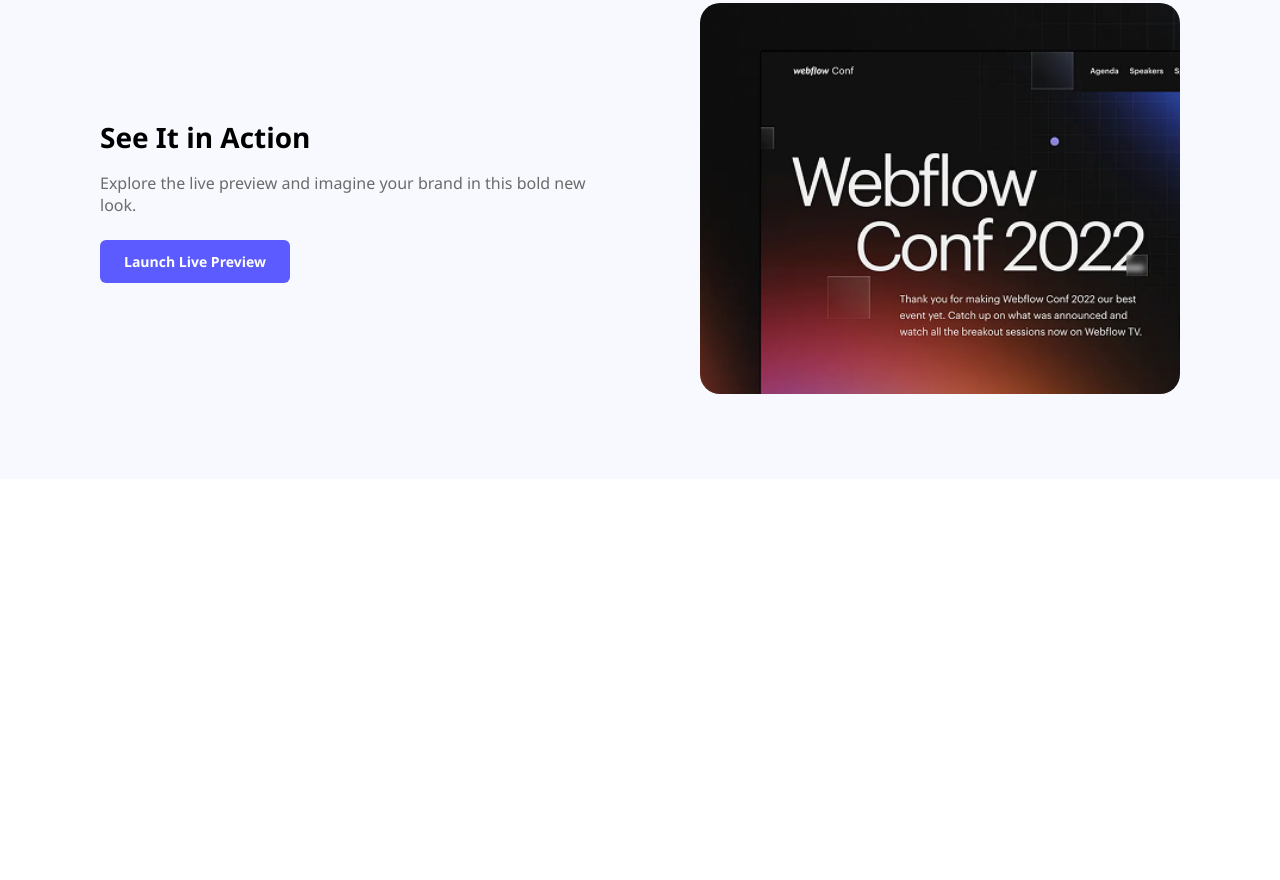
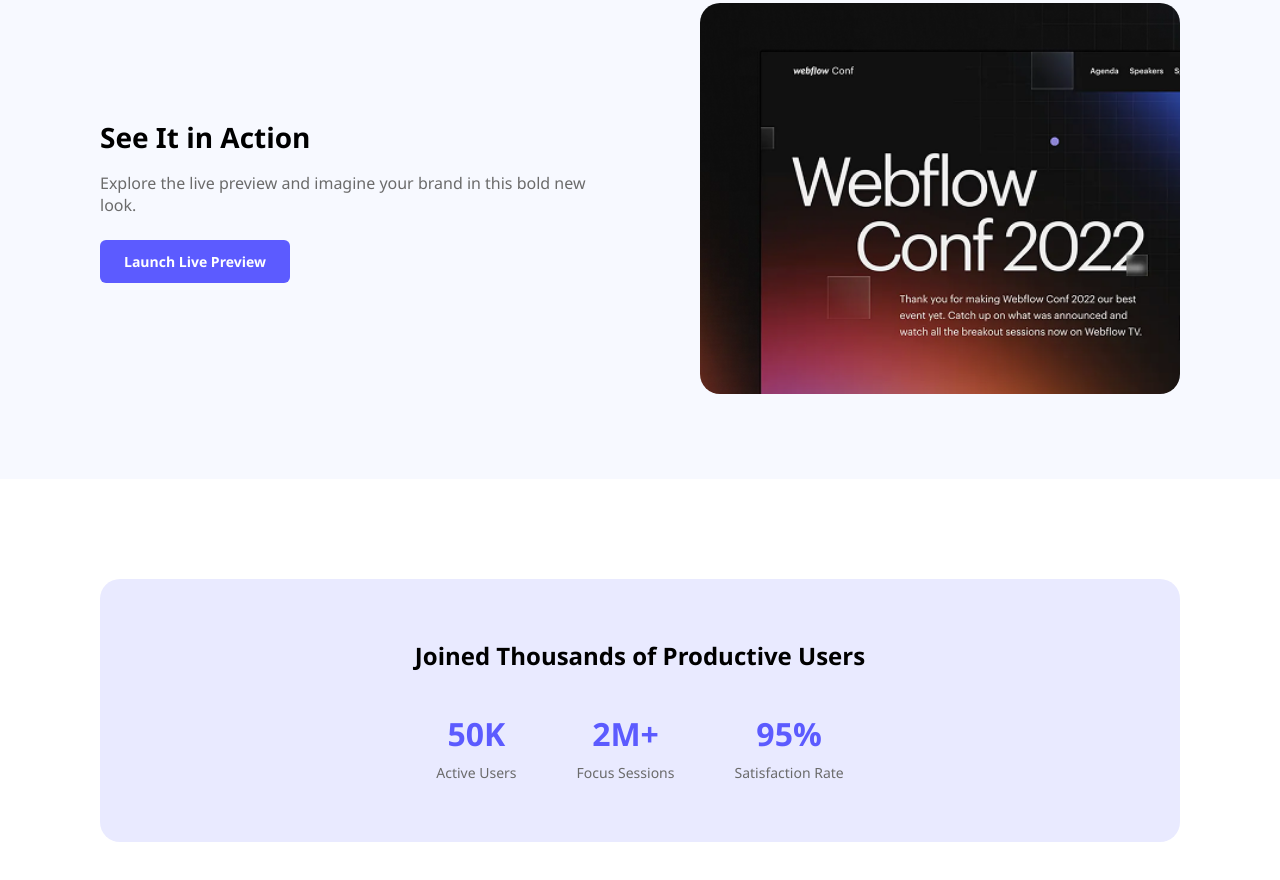
Before and after one commit to PHbyHP/B12A01, a plain HTML site: page index.html in a window 1280 px wide. Shown: the part 877-1757 px from the top of the page. Before the commit the page ends 1356 px from the top, so only its background shows below. Drawn offline with Linux system fonts and the light colour scheme.

Commit message:
Productive users part added

```diff
--- a/index.html
+++ b/index.html
@@ -38,6 +38,26 @@
   </section>
 
 
+  <!-- Productive Users Section -->
+  <section class="users-section">
+    <h2>Joined Thousands of Productive Users</h2>
+    <div class="stats">
+      <div class="stat-box">
+        <h3>50K</h3>
+        <p>Active Users</p>
+      </div>
+      <div class="stat-box">
+        <h3>2M+</h3>
+        <p>Focus Sessions</p>
+      </div>
+      <div class="stat-box">
+        <h3>95%</h3>
+        <p>Satisfaction Rate</p>
+      </div>
+    </div>
+  </section>
+
+
 
 </body>
 </html>
--- a/styles.css
+++ b/styles.css
@@ -144,3 +144,40 @@
 }
 
 /* Action Section design shesh */
+
+
+
+/* Users Section design shurrrru */
+.users-section {
+  background-color: #e9eaff;
+  padding: 60px;
+  text-align: center;
+  border-radius: 20px;
+  margin: 100px;
+}
+
+.users-section h2 {
+  font-size: 24px;
+  font-weight: 700;
+  margin-bottom: 40px;
+}
+
+.stats {
+  display: flex;
+  justify-content: center;
+  gap: 60px;
+  flex-wrap: wrap;
+}
+
+.stat-box h3 {
+  font-size: 32px;
+  color: #5c5bff;
+  margin-bottom: 8px;
+}
+
+.stat-box p {
+  font-size: 14px;
+  color: #6b6b6b;
+}
+
+/* Users Section design shesssshhh */
```
Also changed, not shown: submit_Screenshot 2025-07-11 195454.png (added).
